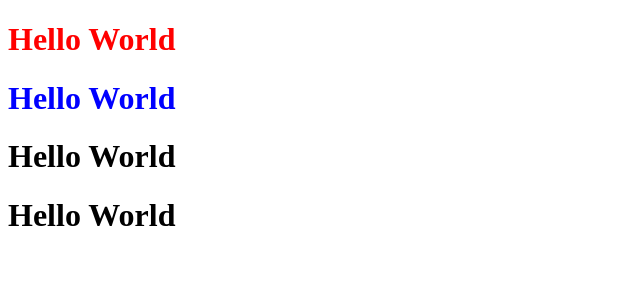
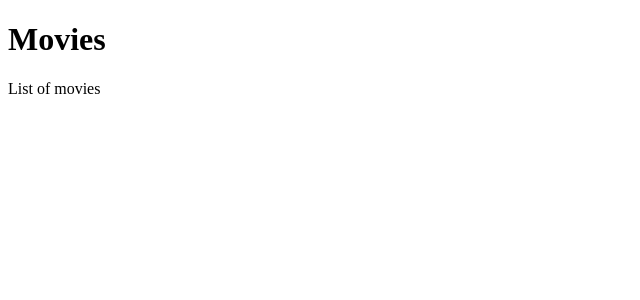
Before and after one commit to nkorczyk/ReactJSTraining, a React app: page / in a window 1280 px wide. Shown: the top 300 px of the page, without its empty margins (0-640 px from the left). Built offline with nearby package versions, Linux system fonts and the light colour scheme.

Commit message:
Strating work

```diff
--- /dev/null
+++ b/src/App.js
@@ -0,0 +1,14 @@
+import React, { Component } from 'react';
+
+class App extends Component {
+  render() {
+    return (
+      <div className="App">
+        <h1>Movies</h1>
+        <p>List of movies</p>
+      </div>
+    );
+  }
+}
+
+export default App;
--- a/src/index.js
+++ b/src/index.js
@@ -1,29 +1,5 @@
 import React from 'react';
 import ReactDOM from 'react-dom';
-import './style.css';
+import App from './App';
 
-const element = React.createElement(
-  "h1",
-  { className: "red_hello" },
-  "Hello World"
-);
-
-const FunctionalHello = () => <h1 className="blue_hello">Hello World</h1>;
-
-class ClassHello extends React.Component {
-  render() {
-    return <h1>Hello World</h1>;
-  }
-}
-
-class PureHello extends React.PureComponent {
-  render() {
-    return <h1>Hello World</h1>;
-  }
-}
-
-const root = React.createElement(
-  "div", {}, element, <FunctionalHello />, <ClassHello />, <PureHello />
-);
-
-ReactDOM.render(root, document.getElementById("root"));
+ReactDOM.render(<App />, document.getElementById("root"));
```
